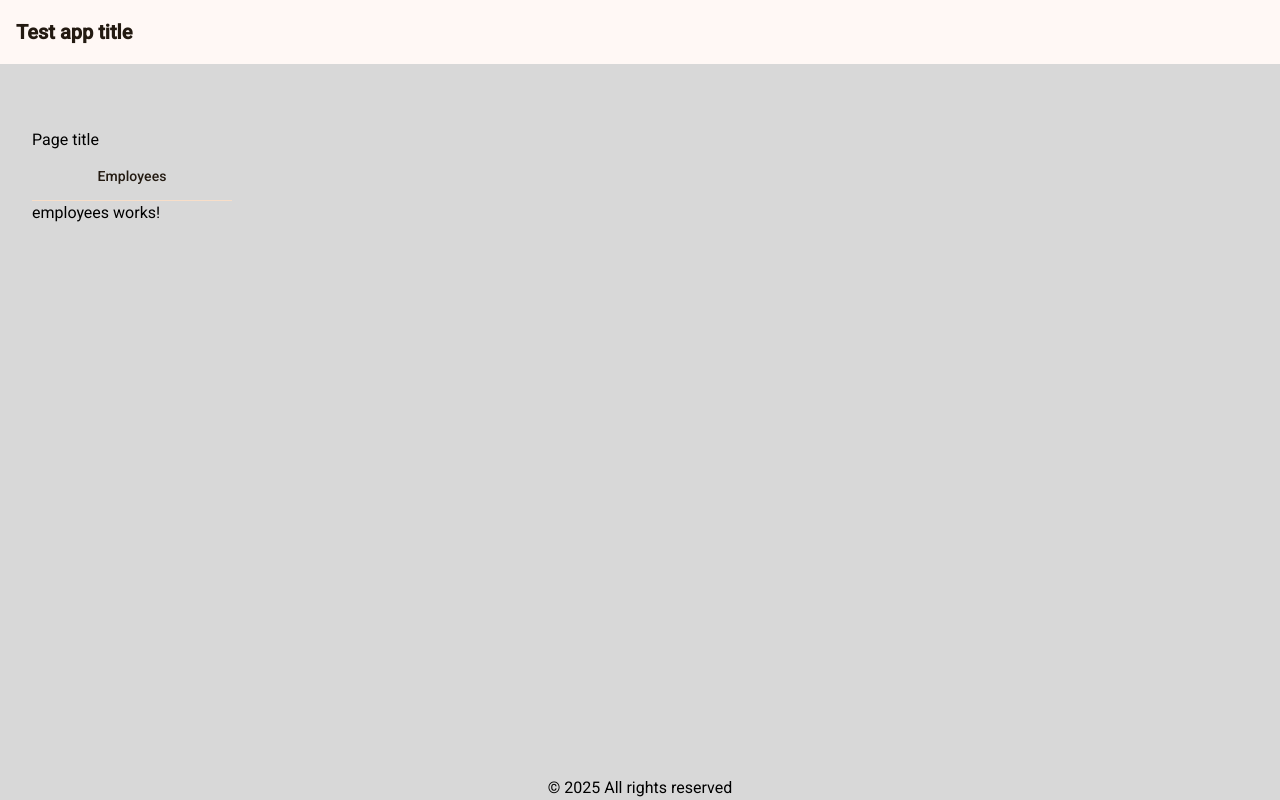
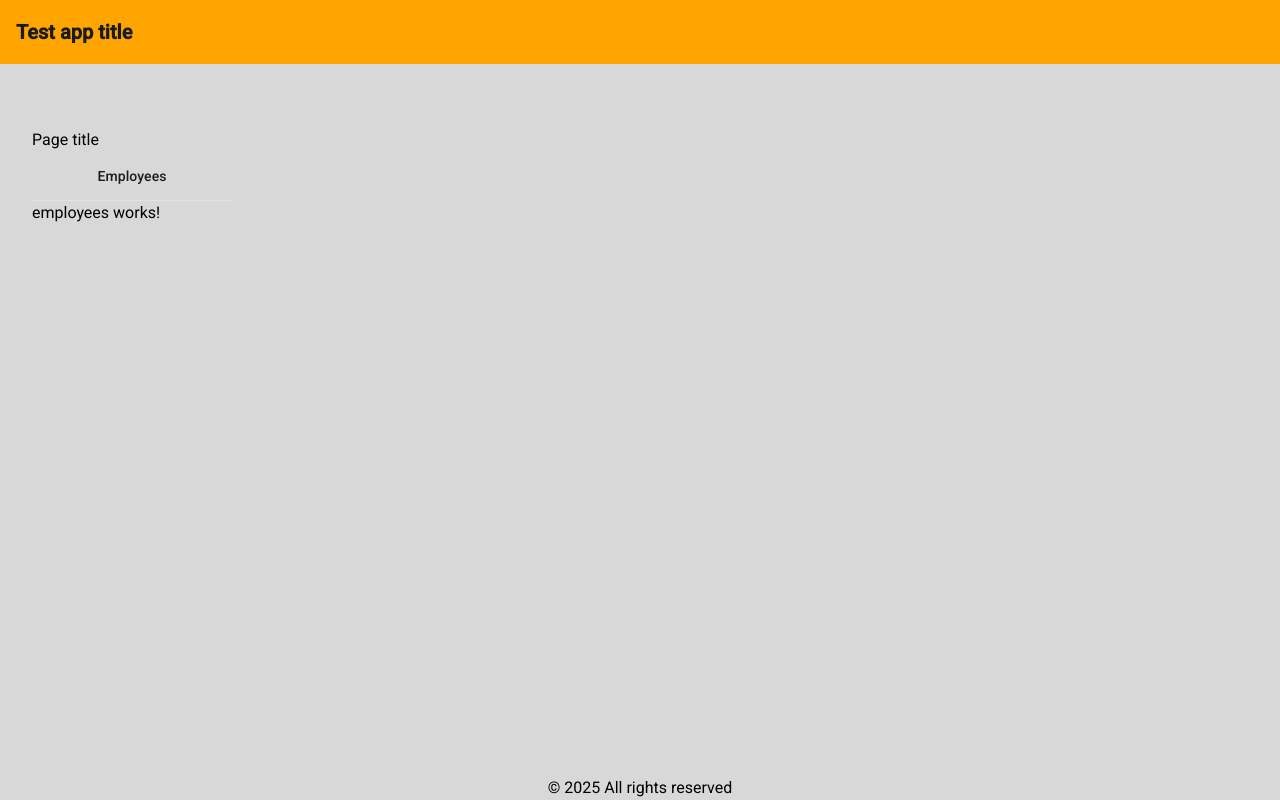
Before and after one commit to DanekDanek/tequipy, an Angular app: page /dashboard/employees in a window 1280 px wide. Built offline with nearby package versions, Linux system fonts and the light colour scheme.

Commit message:
Change theme settings

```diff
--- a/angular.json
+++ b/angular.json
@@ -32,6 +32,7 @@
               }
             ],
             "styles": [
+              "@angular/material/prebuilt-themes/azure-blue.css",
               "src/styles.scss"
             ],
             "scripts": []
@@ -91,6 +92,7 @@
               }
             ],
             "styles": [
+              "@angular/material/prebuilt-themes/azure-blue.css",
               "src/styles.scss"
             ],
             "scripts": []
--- a/src/_theme-colors.scss
+++ /dev/null
@@ -1,137 +0,0 @@
-// This file was generated by running 'ng generate @angular/material:theme-color'.
-// Proceed with caution if making changes to this file.
-
-@use 'sass:map';
-@use '@angular/material' as mat;
-
-// Note: Color palettes are generated from primary: #FF9600
-$_palettes: (
-  primary: (
-    0: #000000,
-    10: #2d1600,
-    20: #4a2800,
-    25: #5a3200,
-    30: #6a3b00,
-    35: #7b4500,
-    40: #8c5000,
-    50: #af6500,
-    60: #d37b00,
-    70: #f99200,
-    80: #ffb872,
-    90: #ffdcbf,
-    95: #ffeee1,
-    98: #fff8f5,
-    99: #fffbff,
-    100: #ffffff,
-  ),
-  secondary: (
-    0: #000000,
-    10: #2d1600,
-    20: #4a2800,
-    25: #593203,
-    30: #663d0e,
-    35: #744919,
-    40: #825424,
-    50: #9e6c3a,
-    60: #bb8651,
-    70: #d9a068,
-    80: #f7ba81,
-    90: #ffdcbf,
-    95: #ffeee1,
-    98: #fff8f5,
-    99: #fffbff,
-    100: #ffffff,
-  ),
-  tertiary: (
-    0: #000000,
-    10: #1a1e00,
-    20: #2e3300,
-    25: #393f00,
-    30: #444b00,
-    35: #4f5700,
-    40: #5a6400,
-    50: #727e00,
-    60: #8b9900,
-    70: #a4b40a,
-    80: #c0d031,
-    90: #dced4c,
-    95: #eafc5a,
-    98: #f8ffb7,
-    99: #fdffd9,
-    100: #ffffff,
-  ),
-  neutral: (
-    0: #000000,
-    10: #231a11,
-    20: #392e25,
-    25: #453930,
-    30: #51453a,
-    35: #5d5046,
-    40: #695c51,
-    50: #837469,
-    60: #9d8e82,
-    70: #b9a89b,
-    80: #d5c3b6,
-    90: #f2dfd1,
-    95: #ffeee1,
-    98: #fff8f5,
-    99: #fffbff,
-    100: #ffffff,
-    4: #150d06,
-    6: #1a120a,
-    12: #271e15,
-    17: #32281f,
-    22: #3e3329,
-    24: #42372d,
-    87: #e9d7c9,
-    92: #f8e5d7,
-    94: #fdeadc,
-    96: #fff1e8,
-  ),
-  neutral-variant: (
-    0: #000000,
-    10: #26190c,
-    20: #3d2d1f,
-    25: #493829,
-    30: #554334,
-    35: #614f3f,
-    40: #6e5b4a,
-    50: #887361,
-    60: #a38d7a,
-    70: #bfa793,
-    80: #dbc2ad,
-    90: #f8dec8,
-    95: #ffeee1,
-    98: #fff8f5,
-    99: #fffbff,
-    100: #ffffff,
-  ),
-  error: (
-    0: #000000,
-    10: #410002,
-    20: #690005,
-    25: #7e0007,
-    30: #93000a,
-    35: #a80710,
-    40: #ba1a1a,
-    50: #de3730,
-    60: #ff5449,
-    70: #ff897d,
-    80: #ffb4ab,
-    90: #ffdad6,
-    95: #ffedea,
-    98: #fff8f7,
-    99: #fffbff,
-    100: #ffffff,
-  ),
-);
-
-$_rest: (
-  secondary: map.get($_palettes, secondary),
-  neutral: map.get($_palettes, neutral),
-  neutral-variant: map.get($_palettes,  neutral-variant),
-  error: map.get($_palettes, error),
-);
-
-$primary-palette: map.merge(map.get($_palettes, primary), $_rest);
-$tertiary-palette: map.merge(map.get($_palettes, tertiary), $_rest);
--- a/src/styles.scss
+++ b/src/styles.scss
@@ -1,22 +1,14 @@
-// Custom Theming for Angular Material
-// For more information: https://material.angular.io/guide/theming
 @use '@angular/material' as mat;
-@use './theme-colors' as my-theme;
+
+:root {
+  @include mat.toolbar-overrides(
+    (
+      container-background-color: orange,
+    )
+  );
+}
 
 @import 'tailwindcss';
-
-html {
-  @include mat.theme(
-    (
-      color: (
-        primary: my-theme.$primary-palette,
-        tertiary: my-theme.$tertiary-palette,
-      ),
-      typography: Roboto,
-      density: 0,
-    )
-  );
-} /* You can add global styles to this file, and also import other style files */
 
 html,
 body {
```
Also changed, not shown: package.json (line endings or trailing spaces).
